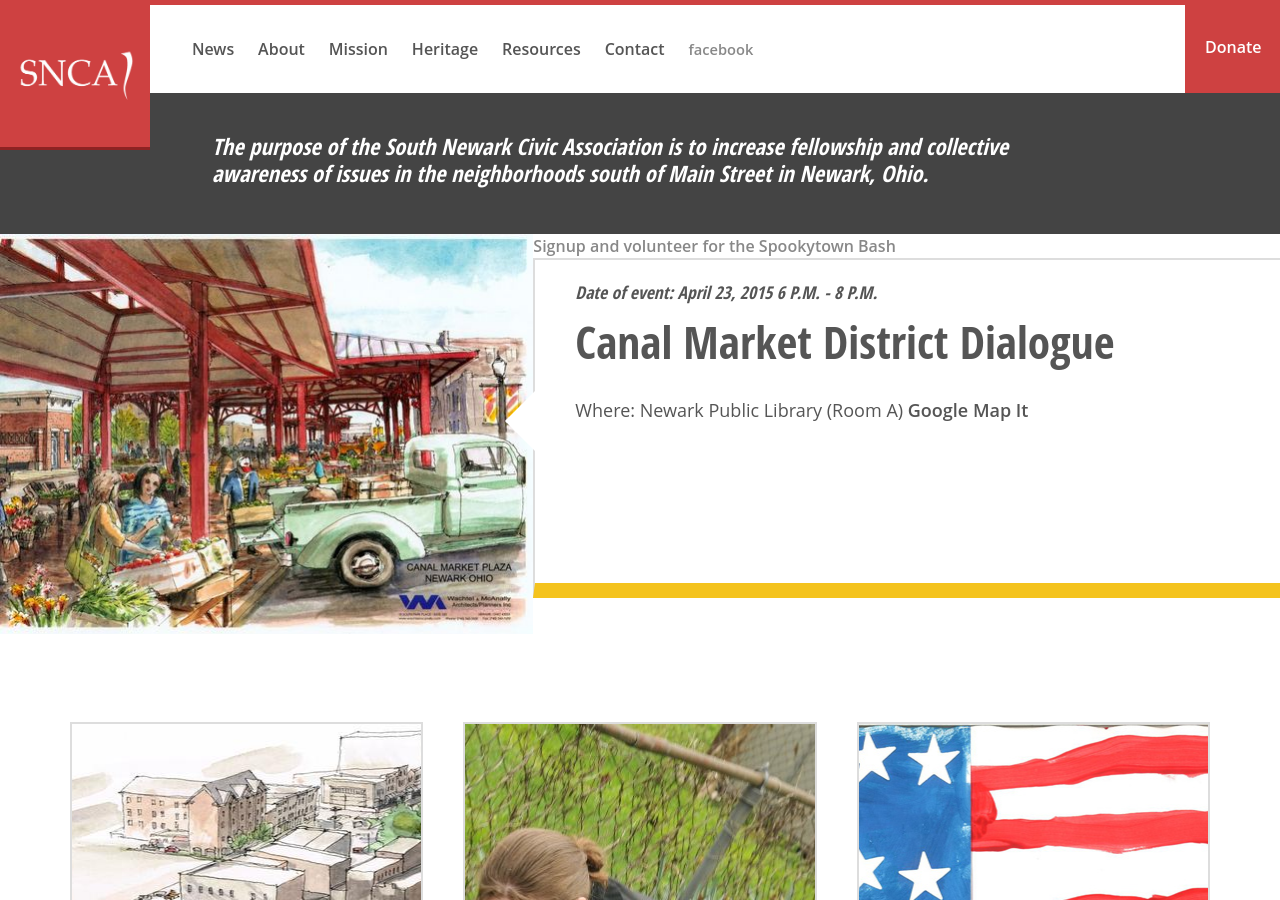
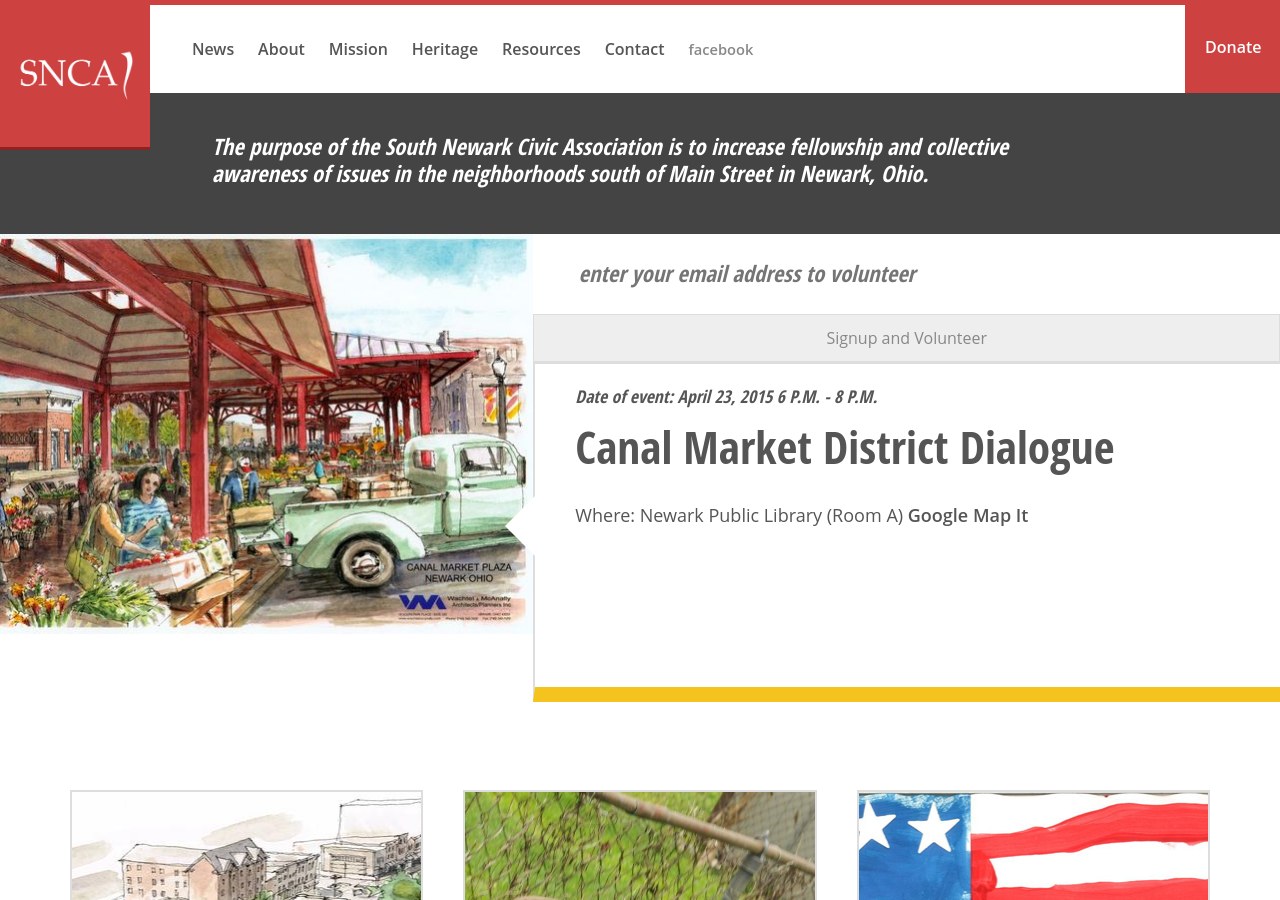
Before and after one commit to jeremyeblake/mysouthnewark, a Jekyll site: the page built from index.html, in a window 1280 px wide and 900 px high. Built offline with Jekyll 4.4.1, drawn with Linux system fonts in a browser that asks for light colours; Markdown is read by kramdown in place of the engine named in the settings.

Commit message:
Changing back to Mailchimp signup

```diff
--- a/index.html
+++ b/index.html
@@ -6,7 +6,7 @@
 
 <aside class="volunteer-signup">
 	<!-- Begin MailChimp Signup Form -->
-	<!-- <div id="mc_embed_signup">
+	<div id="mc_embed_signup">
 	<form action="http://mysouthnewark.us8.list-manage.com/subscribe/post?u=2583325f2406101abeee288f9&amp;id=9f934161e4" method="post" id="mc-embedded-subscribe-form" name="mc-embedded-subscribe-form" class="validate" target="_blank" novalidate>
 
 	<div class="mc-field-group">
@@ -15,22 +15,12 @@
 		<div id="mce-responses" class="clear">
 			<div class="response" id="mce-error-response" style="display:none"></div>
 			<div class="response" id="mce-success-response" style="display:none"></div>
-		</div>    <!-- real people should not fill this in and expect good things - do not remove this or risk form bot signups
+		</div>    <!-- real people should not fill this in and expect good things - do not remove this or risk form bot signups -->
 	    <div style="position: absolute; left: -5000px;"><input type="text" name="b_2583325f2406101abeee288f9_9f934161e4" tabindex="-1" value=""></div>
 	    <div class="clear"><input type="submit" value="Signup and Volunteer" name="subscribe" id="mc-embedded-subscribe" class="button email-form_submit"></div>
 	</form>
 	</div>
 	<!--End mc_embed_signup-->
-
-
-	<div id="mc_embed_signup">
-	<div class="clear">
-
-		<a href="https://docs.google.com/forms/d/1bATG3CeeLXxuwLz2nG_-IJixJIi03MLrCB4hjIbEcUI/viewform" class="button email-form_submit">Signup and volunteer for the Spookytown Bash</a>
-
-	</div>
-
-	</div>
 
 </aside>
 
```
